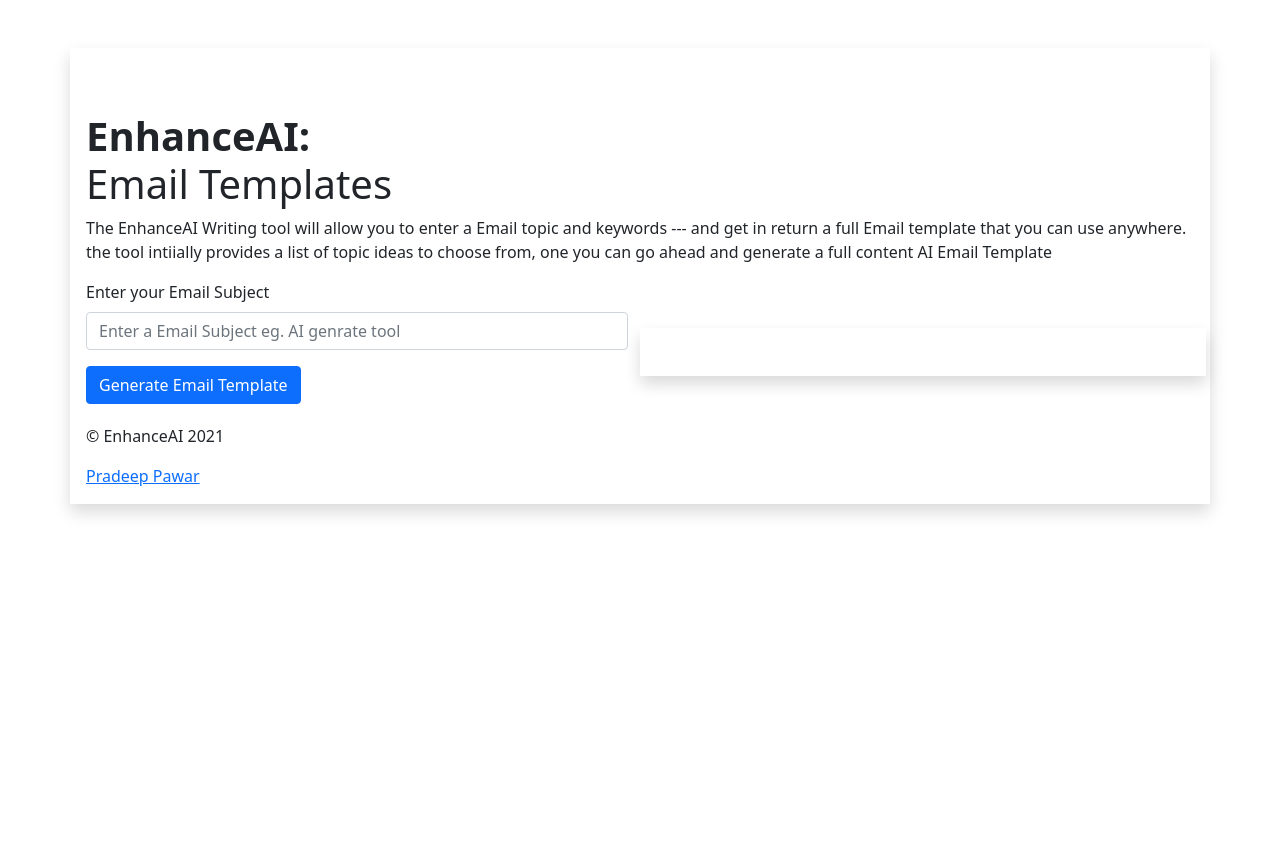
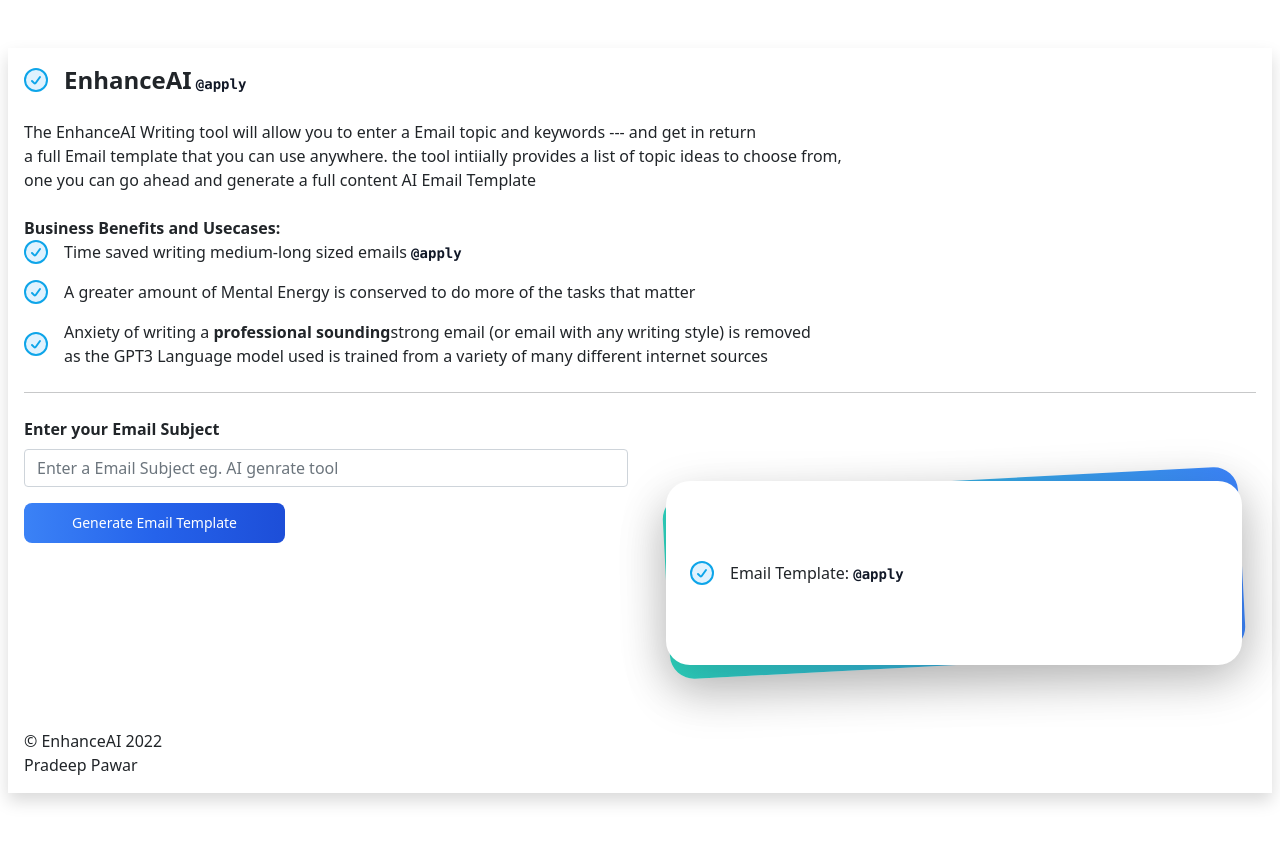
Before and after one commit to pradeep8577/GPT3-EmailTemp, a Flask app: page / in a window 1280 px wide. Before the commit the page ends 516 px from the top, so only its background shows below. Run offline with Flask 2, Linux system fonts and the light colour scheme; some libraries are stand-ins or nearby versions.

Commit message:
update 2.0

```diff
--- a/templates/index.html
+++ b/templates/index.html
@@ -4,36 +4,95 @@
     <meta charset="UTF-8">
     <meta http-equiv="X-UA-Compatible" content="IE=edge">
     <meta name="viewport" content="width=device-width, initial-scale=1.0">
+    <!--Tailwindcss-->
+    <script src="https://cdn.tailwindcss.com"></script>
     <!-- Bootstrap CSS -->
     <link href="https://cdn.jsdelivr.net/npm/bootstrap@5.1.3/dist/css/bootstrap.min.css" rel="stylesheet" integrity="sha384-1BmE4kWBq78iYhFldvKuhfTAU6auU8tT94WrHftjDbrCEXSU1oBoqyl2QvZ6jIW3" crossorigin="anonymous">
     <title>EnhanceAI</title>
 </head>
 <body>
+    <div class="max-w-7xl mx-auto px-2 sm:px-6 lg:px-8">
     <div class='container shadow p-3 mb-5 mt-5 bg-body'>
-        <h1 class="mt-5"><strong>EnhanceAI:</strong>
-            <br>Email Templates</h1>
-        <p>The EnhanceAI Writing tool will allow you to enter a Email topic and keywords --- and get in return a full Email template that you can use anywhere.
-            the tool intiially provides a list of topic ideas to choose from, one you can go ahead and generate a full content AI Email Template</p>
-
+        <li class="flex items-center">
+            <svg class="w-6 h-6 flex-none fill-sky-100 stroke-sky-500 stroke-2" stroke-linecap="round" stroke-linejoin="round">
+              <circle cx="12" cy="12" r="11" />
+              <path d="m8 13 2.165 2.165a1 1 0 0 0 1.521-.126L16 9" fill="none" />
+            </svg>
+            <p class="ml-4">
+               <strong class="text-2xl"> EnhanceAI</strong>
+              <code class="text-sm font-bold text-gray-900">@apply</code>
+            </p>
+          </li>
+          <br/>
+          <p>The EnhanceAI Writing tool will allow you to enter a Email topic and keywords --- and get in return <br/> a full Email template that you can use anywhere.
+            the tool intiially provides a list of topic ideas to choose from, <br/>one you can go ahead and generate a full content AI Email Template</p>
+        <br/>
+        <strong>Business Benefits and Usecases:</strong>
+          <ul class="space-y-4">
+            <li class="flex items-center">
+              <svg class="w-6 h-6 flex-none fill-sky-100 stroke-sky-500 stroke-2" stroke-linecap="round" stroke-linejoin="round">
+                <circle cx="12" cy="12" r="11" />
+                <path d="m8 13 2.165 2.165a1 1 0 0 0 1.521-.126L16 9" fill="none" />
+              </svg>
+              <p class="ml-4">
+                Time saved writing medium-long sized emails
+                <code class="text-sm font-bold text-gray-900">@apply</code>
+              </p>
+            </li>
+            <li class="flex items-center">
+              <svg class="w-6 h-6 flex-none fill-sky-100 stroke-sky-500 stroke-2" stroke-linecap="round" stroke-linejoin="round">
+                <circle cx="12" cy="12" r="11" />
+                <path d="m8 13 2.165 2.165a1 1 0 0 0 1.521-.126L16 9" fill="none" />
+              </svg>
+              <p class="ml-4">A greater amount of Mental Energy is conserved to do more of the tasks that matter</p>
+            </li>
+            <li class="flex items-center">
+                <svg class="w-6 h-6 flex-none fill-sky-100 stroke-sky-500 stroke-2" stroke-linecap="round" stroke-linejoin="round">
+                  <circle cx="12" cy="12" r="11" />
+                  <path d="m8 13 2.165 2.165a1 1 0 0 0 1.521-.126L16 9" fill="none" />
+                </svg>
+                <p class="ml-4">Anxiety of writing a <strong>professional sounding</strong>strong email (or email with any writing style) is removed
+                    <br/> as the GPT3 Language model used is trained from a variety of many different internet sources</p>
+              </li>
+          </ul>
+            <br/>
+            <hr/>
+            <br/>
         <div class='row'>
             <div class='col-lg-6'>
                 <form class='' action="/" method='post'>
                     <div class='mb-3'>
-                        <label for='blogTopic' class='form-label'>Enter your Email Subject</label>
+                        <label for='blogTopic' class='form-label'><strong>Enter your Email Subject</strong></label>
                         <input type='text' class='form-control' id='blogTopic'name='blogTopic' placeholder='Enter a Email Subject eg. AI genrate tool' required>
                     </div>
                     <input type="hidden" name="form1" value="form1">
-                    <button type='submit' id='blogTopicButton' class='btn btn-primary'>Generate Email Template</button>
+                    <button type='submit' id='blogTopicButton' class='text-white bg-gradient-to-r from-blue-500 via-blue-600 to-blue-700 hover:bg-gradient-to-br focus:ring-4 focus:ring-blue-300 dark:focus:ring-blue-800 font-medium rounded-lg text-sm px-5 py-2.5 text-center mr-2 mb-2'>Generate Email Template</button>
                 </form>
             </div>
 
-            <div class='col-lg-6 shadow p-3 mb-5 mt-5 bg-body'>
-                <p> {{blogTopicIdeas|safe}}</p>
+            <div class='col-lg-6 p-3 mb-5 mt-5 bg-body'>
+                <div class="relative  sm:max-w-xl sm:mx-auto">
+                    <div class="absolute inset-0 bg-gradient-to-r from-teal-400 to-blue-500 shadow-lg transform -skew-y-3 sm:skew-y-0 sm:-rotate-3 sm:rounded-3xl"></div>
+                    <div class="relative px-4 py-10 bg-white shadow-lg sm:rounded-3xl sm:p-20">
+                        <li class="flex items-center">
+                            <svg class="w-6 h-6 flex-none fill-sky-100 stroke-sky-500 stroke-2" stroke-linecap="round" stroke-linejoin="round">
+                              <circle cx="12" cy="12" r="11" />
+                              <path d="m8 13 2.165 2.165a1 1 0 0 0 1.521-.126L16 9" fill="none" />
+                            </svg>
+                            <p class="ml-4">
+                                Email Template:
+                              <code class="text-sm font-bold text-gray-900">@apply</code>
+                            </p>
+                          </li>
+                            <p> {{blogTopicIdeas|safe}}</p>
+                </div>
+                </div>
             </div>
             <footer>
-                <p>&copy; EnhanceAI 2021</p>
+                <p>&copy; EnhanceAI 2022</p>
                 <a href="https://github.com/pradeep8577">Pradeep Pawar</a>
             </footer>
+        </div>
     <!-- Option 1: Bootstrap Bundle with Popper -->
     <script src="https://cdn.jsdelivr.net/npm/bootstrap@5.1.3/dist/js/bootstrap.bundle.min.js" integrity="sha384-ka7Sk0Gln4gmtz2MlQnikT1wXgYsOg+OMhuP+IlRH9sENBO0LRn5q+8nbTov4+1p" crossorigin="anonymous">
     </script>
```
